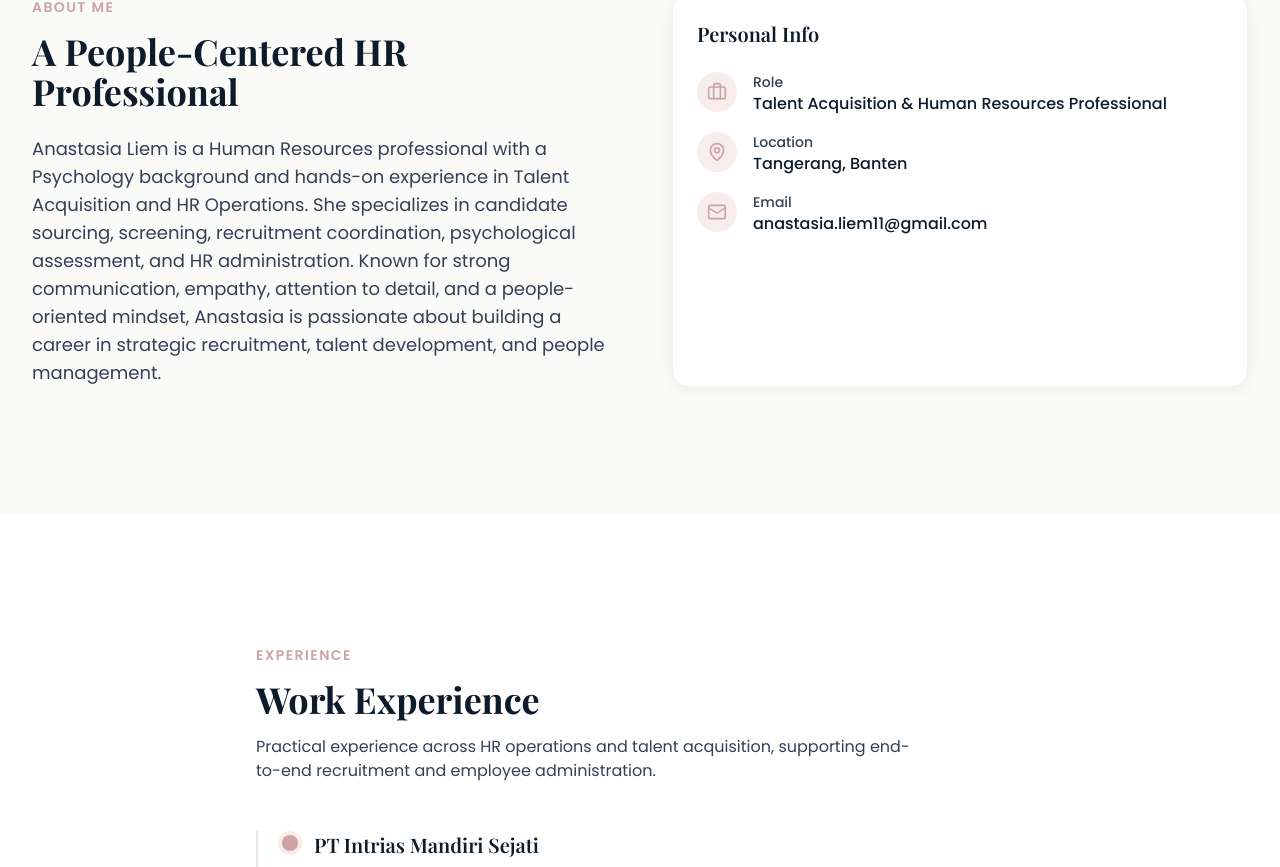
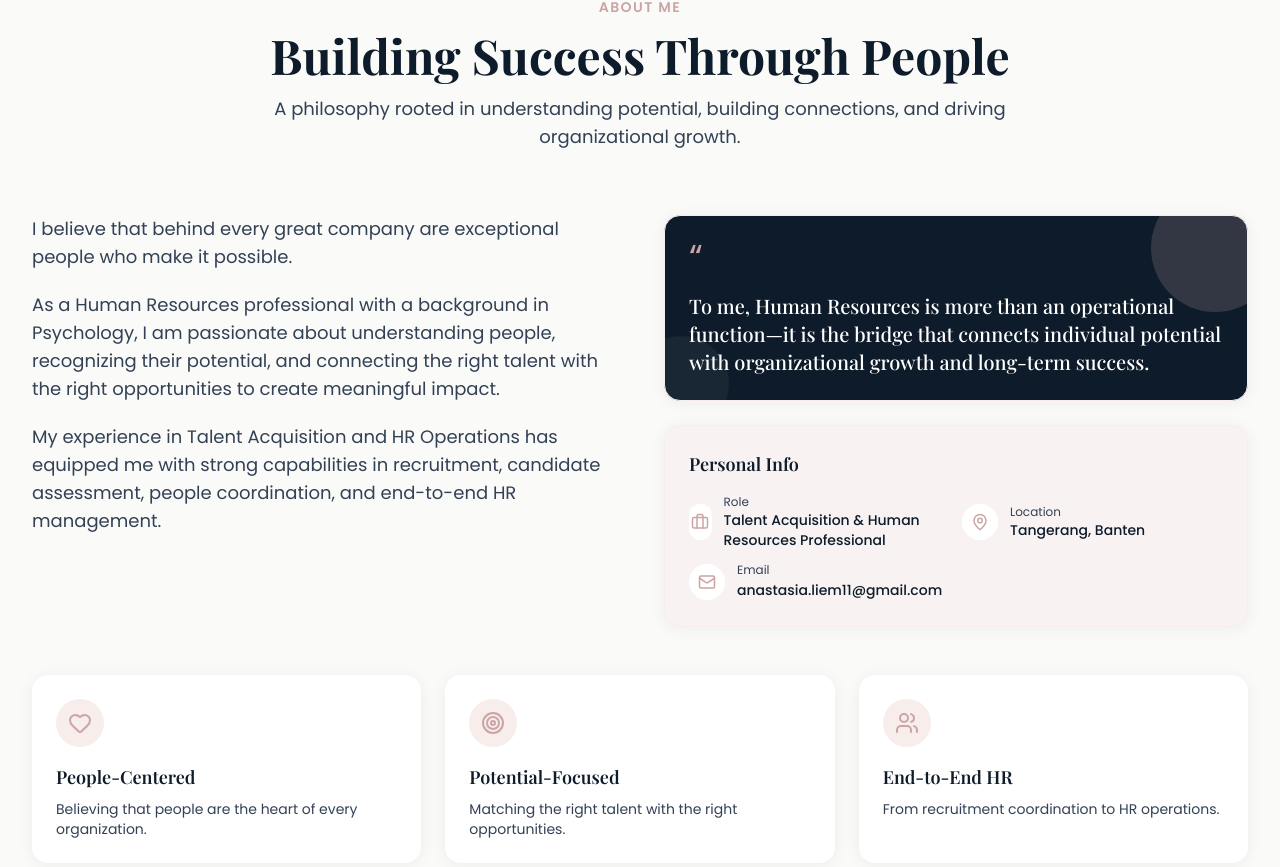
Before and after one commit to RafaelBani3/Anastasia_Liem, a Next.js app: page / in a window 1280 px wide. Shown: the part 933-1800 px from the top of the page. Built offline with nearby package versions, Linux system fonts and the light colour scheme.

Commit message:
Update About section: new title, content, and richer design

```diff
--- a/src/components/sections/AboutSection.tsx
+++ b/src/components/sections/AboutSection.tsx
@@ -1,8 +1,15 @@
 "use client";
 
 import { motion, type Variants } from "framer-motion";
-import { MapPin, Briefcase, Mail } from "lucide-react";
-import { personalInfo, professionalSummary } from "@/constants/portfolioData";
+import {
+  MapPin,
+  Briefcase,
+  Mail,
+  Heart,
+  Users,
+  Target,
+} from "lucide-react";
+import { personalInfo } from "@/constants/portfolioData";
 import SectionWrapper from "@/components/ui/SectionWrapper";
 import Card from "@/components/ui/Card";
 
@@ -10,12 +17,12 @@ const containerVariants: Variants = {
   hidden: { opacity: 0 },
   visible: {
     opacity: 1,
-    transition: { staggerChildren: 0.1, delayChildren: 0.2 },
+    transition: { staggerChildren: 0.1, delayChildren: 0.1 },
   },
 };
 
 const itemVariants: Variants = {
-  hidden: { opacity: 0, y: 20 },
+  hidden: { opacity: 0, y: 25 },
   visible: {
     opacity: 1,
     y: 0,
@@ -23,16 +30,41 @@ const itemVariants: Variants = {
   },
 };
 
+const highlights = [
+  {
+    icon: Heart,
+    title: "People-Centered",
+    description: "Believing that people are the heart of every organization.",
+  },
+  {
+    icon: Target,
+    title: "Potential-Focused",
+    description: "Matching the right talent with the right opportunities.",
+  },
+  {
+    icon: Users,
+    title: "End-to-End HR",
+    description: "From recruitment coordination to HR operations.",
+  },
+];
+
+const aboutParagraphs = [
+  "I believe that behind every great company are exceptional people who make it possible.",
+  "As a Human Resources professional with a background in Psychology, I am passionate about understanding people, recognizing their potential, and connecting the right talent with the right opportunities to create meaningful impact.",
+  "My experience in Talent Acquisition and HR Operations has equipped me with strong capabilities in recruitment, candidate assessment, people coordination, and end-to-end HR management.",
+];
+
 export default function AboutSection() {
   return (
     <SectionWrapper id="about" className="py-24 sm:py-32">
       <div className="mx-auto max-w-7xl px-6 lg:px-8">
-        <div className="grid gap-12 lg:grid-cols-2 lg:gap-16">
+        {/* Header */}
         <motion.div
           variants={containerVariants}
           initial="hidden"
           whileInView="visible"
           viewport={{ once: true, margin: "-80px" }}
+          className="mx-auto max-w-3xl text-center"
         >
           <motion.span
             variants={itemVariants}
@@ -42,62 +74,136 @@ export default function AboutSection() {
           </motion.span>
           <motion.h2
             variants={itemVariants}
-              className="mt-3 font-heading text-3xl font-bold text-navy sm:text-4xl"
+            className="mt-3 font-heading text-3xl font-bold text-navy sm:text-4xl lg:text-5xl"
           >
-              A People-Centered HR Professional
+            Building Success Through People
           </motion.h2>
           <motion.p
             variants={itemVariants}
-              className="mt-6 text-base leading-relaxed text-slate sm:text-lg"
+            className="mt-4 text-base text-slate sm:text-lg"
           >
-              {professionalSummary}
+            A philosophy rooted in understanding potential, building connections,
+            and driving organizational growth.
           </motion.p>
         </motion.div>
 
+        {/* Main content + quote */}
+        <div className="mt-16 grid gap-8 lg:grid-cols-2 lg:gap-12">
           <motion.div
-            initial={{ opacity: 0, x: 40 }}
+            initial={{ opacity: 0, x: -30 }}
             whileInView={{ opacity: 1, x: 0 }}
             viewport={{ once: true, margin: "-80px" }}
-            transition={{ duration: 0.7, delay: 0.2, ease: "easeOut" }}
+            transition={{ duration: 0.6, ease: "easeOut" }}
+            className="space-y-5"
           >
-            <Card className="h-full">
-              <h3 className="font-heading text-xl font-semibold text-navy">
+            {aboutParagraphs.map((paragraph, index) => (
+              <p
+                key={index}
+                className="text-base leading-relaxed text-slate sm:text-lg"
+              >
+                {paragraph}
+              </p>
+            ))}
+          </motion.div>
+
+          <motion.div
+            initial={{ opacity: 0, x: 30 }}
+            whileInView={{ opacity: 1, x: 0 }}
+            viewport={{ once: true, margin: "-80px" }}
+            transition={{ duration: 0.6, delay: 0.2, ease: "easeOut" }}
+            className="flex flex-col gap-6"
+          >
+            <Card className="relative overflow-hidden bg-navy text-white">
+              <div className="absolute -right-8 -top-8 h-32 w-32 rounded-full bg-dusty-rose/20" />
+              <div className="absolute -left-8 -bottom-8 h-24 w-24 rounded-full bg-white/5" />
+              <div className="relative">
+                <span className="mb-4 block text-4xl leading-none text-dusty-rose">
+                  &ldquo;
+                </span>
+                <p className="font-heading text-lg font-medium leading-relaxed sm:text-xl">
+                  To me, Human Resources is more than an operational function—it
+                  is the bridge that connects individual potential with
+                  organizational growth and long-term success.
+                </p>
+              </div>
+            </Card>
+
+            <Card hover={false} className="bg-bg-accent/50">
+              <h3 className="font-heading text-lg font-semibold text-navy">
                 Personal Info
               </h3>
-              <div className="mt-6 space-y-4">
-                {[
-                  { icon: Briefcase, label: "Role", value: personalInfo.role },
-                  { icon: MapPin, label: "Location", value: personalInfo.location },
-                  { icon: Mail, label: "Email", value: personalInfo.email, href: `mailto:${personalInfo.email}` },
-                ].map((item) => (
-                  <motion.div
-                    key={item.label}
-                    whileHover={{ x: 4 }}
-                    transition={{ duration: 0.2 }}
-                    className="flex items-start gap-4"
-                  >
-                    <div className="flex h-10 w-10 flex-shrink-0 items-center justify-center rounded-full bg-bg-accent text-dusty-rose">
-                      <item.icon size={20} />
+              <div className="mt-4 grid gap-3 sm:grid-cols-2">
+                <div className="flex items-center gap-3">
+                  <div className="flex h-9 w-9 items-center justify-center rounded-full bg-white text-dusty-rose">
+                    <Briefcase size={18} />
                   </div>
                   <div>
-                      <p className="text-sm font-medium text-slate">{item.label}</p>
-                      {item.href ? (
+                    <p className="text-xs text-slate">Role</p>
+                    <p className="text-sm font-medium text-navy">
+                      {personalInfo.role}
+                    </p>
+                  </div>
+                </div>
+                <div className="flex items-center gap-3">
+                  <div className="flex h-9 w-9 items-center justify-center rounded-full bg-white text-dusty-rose">
+                    <MapPin size={18} />
+                  </div>
+                  <div>
+                    <p className="text-xs text-slate">Location</p>
+                    <p className="text-sm font-medium text-navy">
+                      {personalInfo.location}
+                    </p>
+                  </div>
+                </div>
+                <div className="flex items-center gap-3 sm:col-span-2">
+                  <div className="flex h-9 w-9 items-center justify-center rounded-full bg-white text-dusty-rose">
+                    <Mail size={18} />
+                  </div>
+                  <div>
+                    <p className="text-xs text-slate">Email</p>
                     <a
-                          href={item.href}
-                          className="font-medium text-navy hover:text-dusty-rose transition-colors duration-300"
+                      href={`mailto:${personalInfo.email}`}
+                      className="text-sm font-medium text-navy hover:text-dusty-rose transition-colors"
                     >
-                          {item.value}
+                      {personalInfo.email}
                     </a>
-                      ) : (
-                        <p className="font-medium text-navy">{item.value}</p>
-                      )}
                   </div>
-                  </motion.div>
-                ))}
+                </div>
               </div>
             </Card>
           </motion.div>
         </div>
+
+        {/* Highlight cards */}
+        <motion.div
+          initial={{ opacity: 0, y: 30 }}
+          whileInView={{ opacity: 1, y: 0 }}
+          viewport={{ once: true, margin: "-80px" }}
+          transition={{ duration: 0.6, delay: 0.3 }}
+          className="mt-12 grid gap-6 sm:grid-cols-2 lg:grid-cols-3"
+        >
+          {highlights.map((highlight, index) => (
+            <motion.div
+              key={highlight.title}
+              initial={{ opacity: 0, y: 20 }}
+              whileInView={{ opacity: 1, y: 0 }}
+              viewport={{ once: true }}
+              transition={{ delay: index * 0.1 }}
+              whileHover={{ y: -6, boxShadow: "0 12px 40px rgba(13, 27, 42, 0.10)" }}
+              className="rounded-card bg-white p-6 shadow-soft transition-colors duration-300 hover:bg-bg-accent/30"
+            >
+              <div className="flex h-12 w-12 items-center justify-center rounded-full bg-bg-accent text-dusty-rose">
+                <highlight.icon size={24} />
+              </div>
+              <h3 className="mt-4 font-heading text-lg font-semibold text-navy">
+                {highlight.title}
+              </h3>
+              <p className="mt-2 text-sm text-slate">
+                {highlight.description}
+              </p>
+            </motion.div>
+          ))}
+        </motion.div>
       </div>
     </SectionWrapper>
   );
```
Lines whose indentation alone changed are shown as unchanged.
